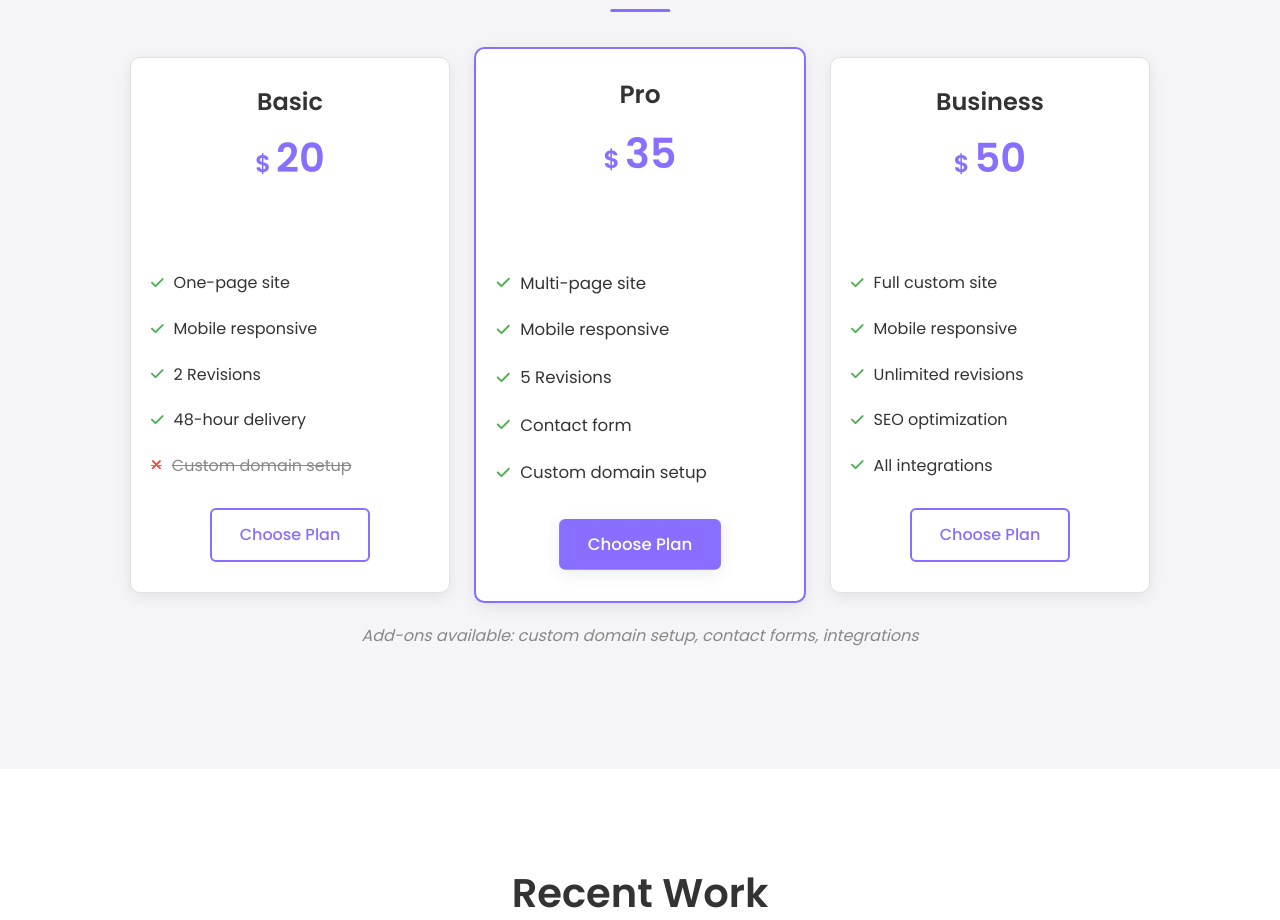
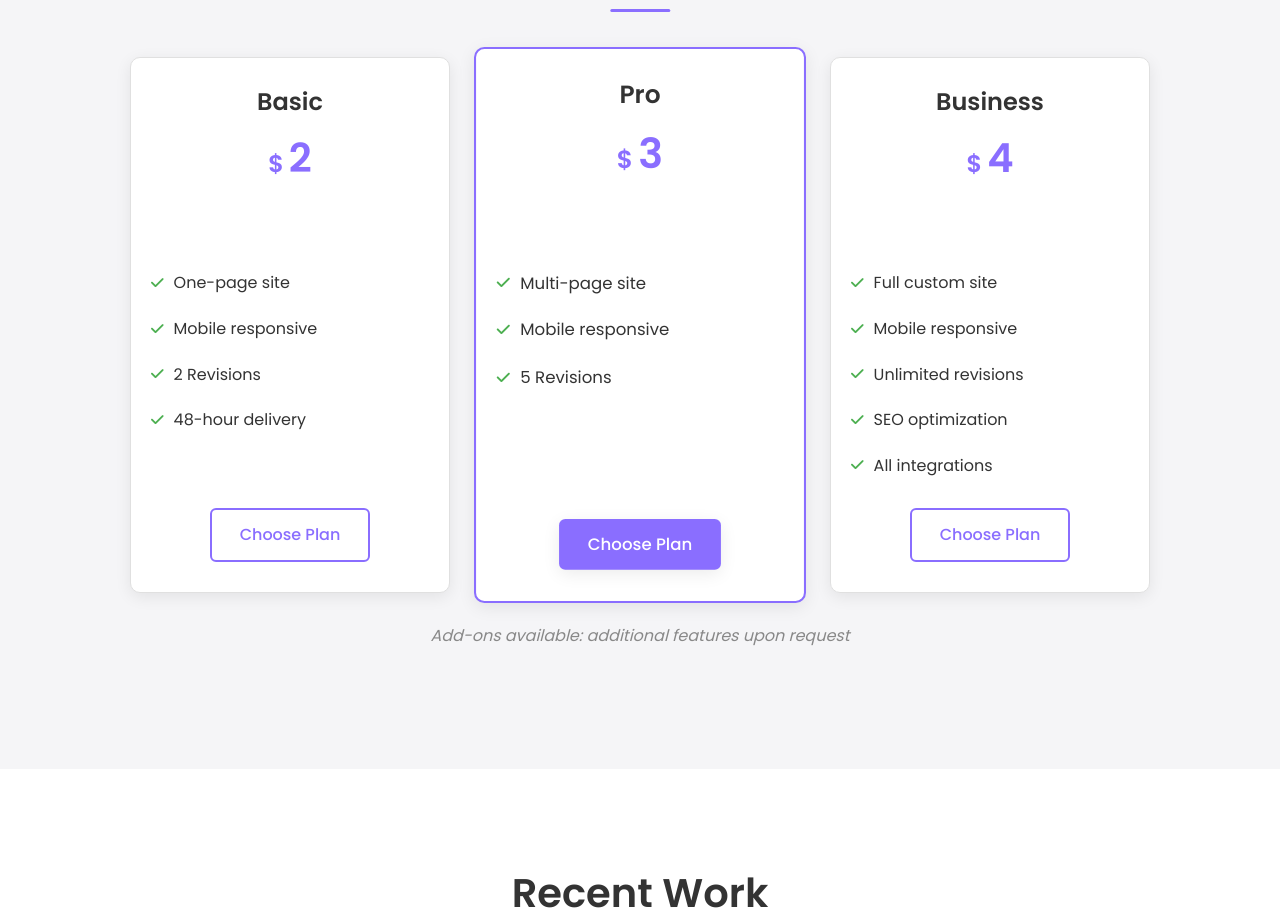
Before and after one commit to EdgarVR416/Edgar-Portofolio, a plain HTML site: page index.html in a window 1280 px wide. Shown: the part 2839-3759 px from the top of the page. Drawn offline with Linux system fonts and the light colour scheme.

Commit message:
Update index.html

```diff
--- a/index.html
+++ b/index.html
@@ -207,7 +207,7 @@
                         <h3 class="translate" data-en="Basic" data-id="Dasar">Basic</h3>
                         <div class="price">
                             <span class="currency">$</span>
-                            <span class="amount">20</span>
+                            <span class="amount">2</span>
                         </div>
                     </div>
                     <div class="price-features">
@@ -216,7 +216,6 @@
                             <li><i class="fas fa-check"></i> <span class="translate" data-en="Mobile responsive" data-id="Responsif mobile">Mobile responsive</span></li>
                             <li><i class="fas fa-check"></i> <span class="translate" data-en="2 Revisions" data-id="2 Revisi">2 Revisions</span></li>
                             <li><i class="fas fa-check"></i> <span class="translate" data-en="48-hour delivery" data-id="Pengiriman 48 jam">48-hour delivery</span></li>
-                            <li class="inactive"><i class="fas fa-times"></i> <span class="translate" data-en="Custom domain setup" data-id="Penyiapan domain kustom">Custom domain setup</span></li>
                         </ul>
                     </div>
                     <div class="price-footer">
@@ -228,7 +227,7 @@
                         <h3 class="translate" data-en="Pro" data-id="Pro">Pro</h3>
                         <div class="price">
                             <span class="currency">$</span>
-                            <span class="amount">35</span>
+                            <span class="amount">3</span>
                         </div>
                     </div>
                     <div class="price-features">
@@ -236,8 +235,6 @@
                             <li><i class="fas fa-check"></i> <span class="translate" data-en="Multi-page site" data-id="Situs multi-halaman">Multi-page site</span></li>
                             <li><i class="fas fa-check"></i> <span class="translate" data-en="Mobile responsive" data-id="Responsif mobile">Mobile responsive</span></li>
                             <li><i class="fas fa-check"></i> <span class="translate" data-en="5 Revisions" data-id="5 Revisi">5 Revisions</span></li>
-                            <li><i class="fas fa-check"></i> <span class="translate" data-en="Contact form" data-id="Formulir kontak">Contact form</span></li>
-                            <li><i class="fas fa-check"></i> <span class="translate" data-en="Custom domain setup" data-id="Penyiapan domain kustom">Custom domain setup</span></li>
                         </ul>
                     </div>
                     <div class="price-footer">
@@ -249,7 +246,7 @@
                         <h3 class="translate" data-en="Business" data-id="Bisnis">Business</h3>
                         <div class="price">
                             <span class="currency">$</span>
-                            <span class="amount">50</span>
+                            <span class="amount">4</span>
                         </div>
                     </div>
                     <div class="price-features">
@@ -266,7 +263,7 @@
                     </div>
                 </div>
             </div>
-            <p class="addon-note translate" data-en="Add-ons available: custom domain setup, contact forms, integrations" data-id="Add-on tersedia: pengaturan domain kustom, formulir kontak, integrasi">Add-ons available: custom domain setup, contact forms, integrations</p>
+            <p class="addon-note translate" data-en="Add-ons available: additional features upon request" data-id="Add-on tersedia: fitur tambahan tersedia sesuai permintaan">Add-ons available: additional features upon request</p>
         </div>
     </section>
 
```
